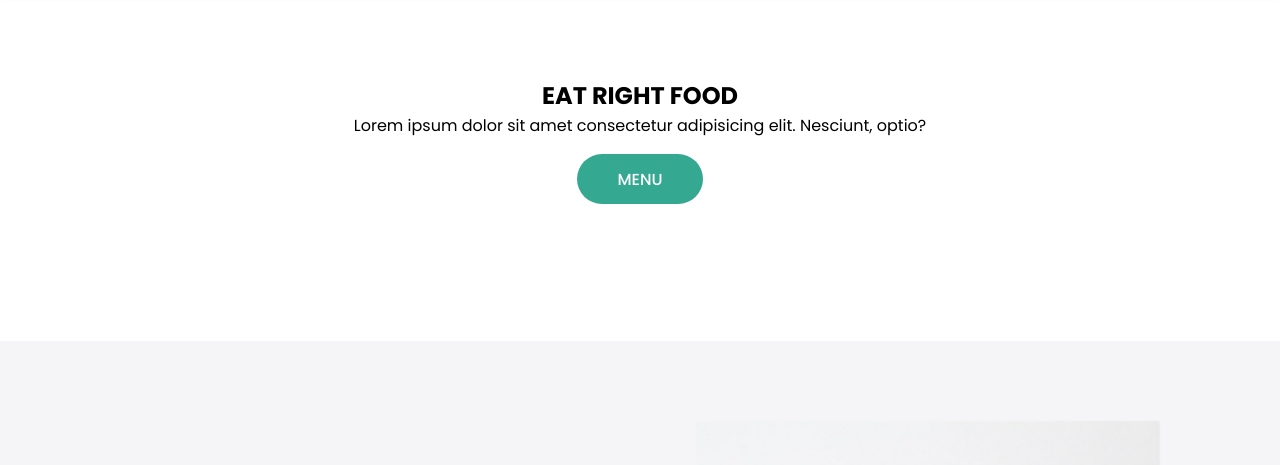
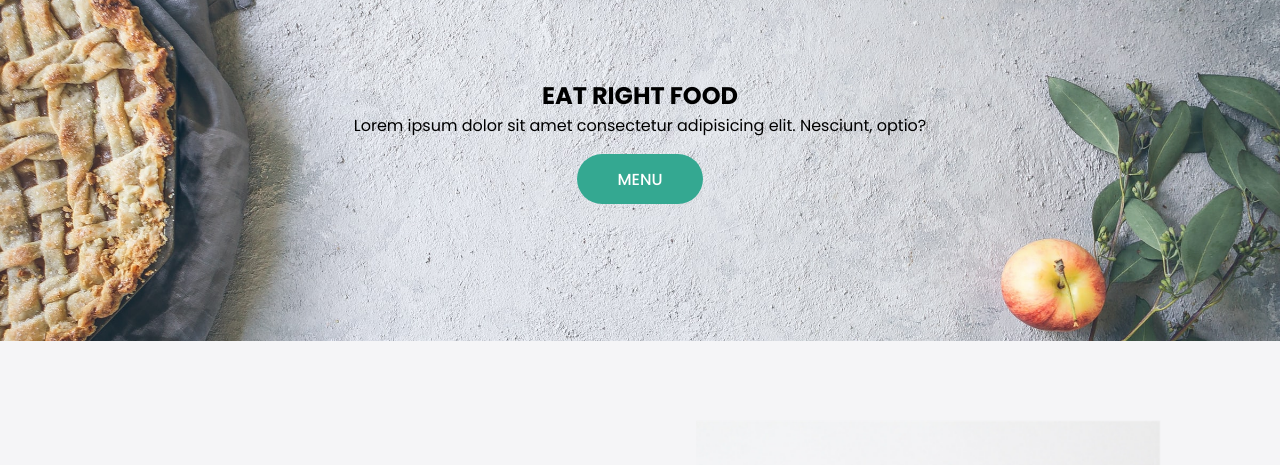
Before and after one commit to den864/restaurant-web, a plain HTML site: page index.html in a window 1280 px wide. Shown: the part 59-524 px from the top of the page. Drawn offline with nearby package versions, Linux system fonts and the light colour scheme.

Commit message:
Update style.css

```diff
--- a/css/style.css
+++ b/css/style.css
@@ -97,7 +97,7 @@ a{
 
 .showcase-area{
     height: 50vh;
-    background: url("./images/header-image2.jpg");
+    background: url("/images/header-image2.jpg");
     background-position: center;
     background-size: cover;
     background-repeat: no-repeat;
```
